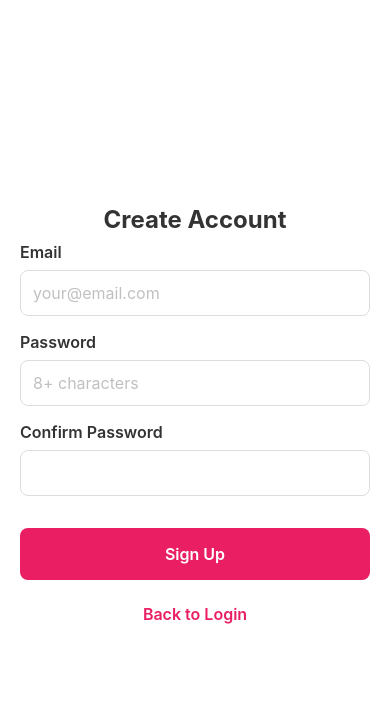
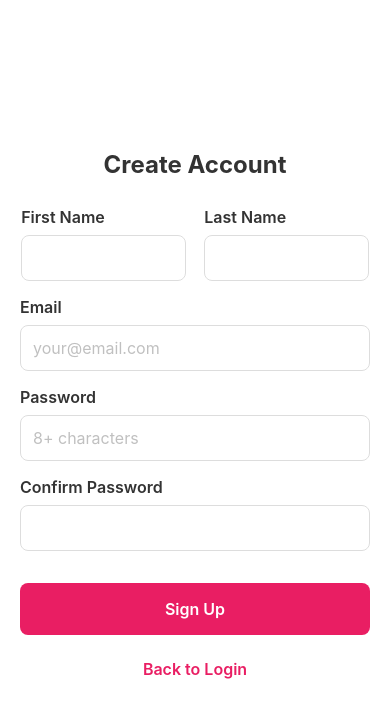
Before and after one commit to timothytzkung/Dately, a React Native app: screen /Register in a window 390 px wide. Shown: the top 718 px of the page. Built offline with nearby package versions, Linux system fonts and the light colour scheme.

Commit message:
Added fields for first and last name
- Added fields

```diff
--- a/src/screens/auth/RegisterScreen.jsx
+++ b/src/screens/auth/RegisterScreen.jsx
@@ -8,6 +8,8 @@ import { SafeAreaView } from 'react-native-safe-area-context';
 import { useAuth } from '../../utils/AuthContext';
 
 export const RegisterScreen = () => {
+  const [firstName, setFirstName] = useState('');
+  const [lastName, setLastName] = useState('');
   const [email, setEmail] = useState('');
   const [password, setPassword] = useState('');
   const [confirmPassword, setConfirmPassword] = useState('');
@@ -20,7 +22,7 @@ export const RegisterScreen = () => {
       alert('Passwords do not match');
       return;
     }
-    await signUp(email, password);
+    await signUp(email, password, firstName, lastName);
 
     // location
     // navigation.navigate('AllowLocation');
@@ -32,6 +34,29 @@ export const RegisterScreen = () => {
     <SafeAreaView style={styles.container}>
       <ScrollView contentContainerStyle={styles.authContainer}>
         <Text style={styles.title}>Create Account</Text>
+
+        <View style={styles.namesContainer}>
+            <View style={[styles.inputContainer, styles.nameContainer]}>
+            <Text style={styles.label}>First Name</Text>
+            <TextInput
+                style={styles.input}
+                value={firstName}
+                onChangeText={setFirstName}
+                autoCapitalize="words"
+            />
+            </View>
+
+            <View style={[styles.inputContainer, styles.nameContainer]}>
+            <Text style={styles.label}>Last Name</Text>
+            <TextInput
+                style={styles.input}
+                value={lastName}
+                onChangeText={setLastName}
+                autoCapitalize="words"
+            />
+            </View>
+        </View>
+
 
         <View style={styles.inputContainer}>
           <Text style={styles.label}>Email</Text>
@@ -92,6 +117,16 @@ export const styles = StyleSheet.create({
     scrollView: {
       flex: 1,
       padding: 20,
+    },
+    nameContainer: {
+      width: '47%'
+    },
+    namesContainer: {
+      flexWrap: 'wrap',
+      flexDirection: 'row',
+      justifyContent: 'space-evenly',
+      paddingTop: 20,
+      gap: '5%'
     },
     centerContainer: {
       flex: 1,
--- a/src/screens/dates/DatePlannerScreen.jsx
+++ b/src/screens/dates/DatePlannerScreen.jsx
@@ -31,6 +31,8 @@ export const DatePlannerScreen = () => {
         setShowConfirmModal(false);
     };
 
+    console.log(user.firstName)
+    console.log(user);
     return (
         <SafeAreaView style={styles.container}>
           <ScrollView style={styles.scrollView}>
@@ -47,11 +49,11 @@ export const DatePlannerScreen = () => {
               </TouchableOpacity>
             </View>
 
-            {user && (
-              <View style={styles.userInfo}>
-                <Text style={styles.userEmail}>{user.email}</Text>
-              </View>
-            )}
+            <View style={styles.userInfo}>
+                <Text style={styles.userName}>
+                Welcome back, {user.firstName }!
+                </Text>
+          </View>
 
             <TouchableOpacity
               style={styles.card}
@@ -169,9 +171,10 @@ const styles = StyleSheet.create({
       borderRadius: 8,
       marginBottom: 20,
     },
-    userEmail: {
-      fontSize: 14,
-      color: '#666',
+    userName: {
+      fontSize: 16,
+      color: '#333',
+      fontWeight: '600',
     },
     card: {
       backgroundColor: '#fff',
--- a/src/utils/AuthContext.js
+++ b/src/utils/AuthContext.js
@@ -35,9 +35,9 @@ export const AuthProvider = ({ children }) => {
     }
   };
 
-  const signUp = async (email, password) => {
+  const signUp = async (email, password, _firstName, _lastName) => {
     try {
-      const user = await firebaseSignUp(email, password)
+      const user = await firebaseSignUp(email, password, _firstName, _lastName)
       setUser(user);
       return user;
     } catch (e) {
--- a/src/utils/firebaseService.js
+++ b/src/utils/firebaseService.js
@@ -7,7 +7,7 @@ import {
 import { Alert } from 'react-native'
 import { doc, setDoc, getDoc } from 'firebase/firestore';
 
-export const signUp = async (email, password) => {
+export const signUp = async (email, password, firstName, lastName) => {
   try {
     const userCredential = await createUserWithEmailAndPassword(firebase_auth, email, password);
 
@@ -15,6 +15,8 @@ export const signUp = async (email, password) => {
     await setDoc(doc(db, 'users', userCredential.user.uid), {
       email: email,
       createdAt: new Date(),
+      firstName: firstName,
+      lastName: lastName,
       preferences: {
         outingTypes: [],
         budgetRange: '',
```
